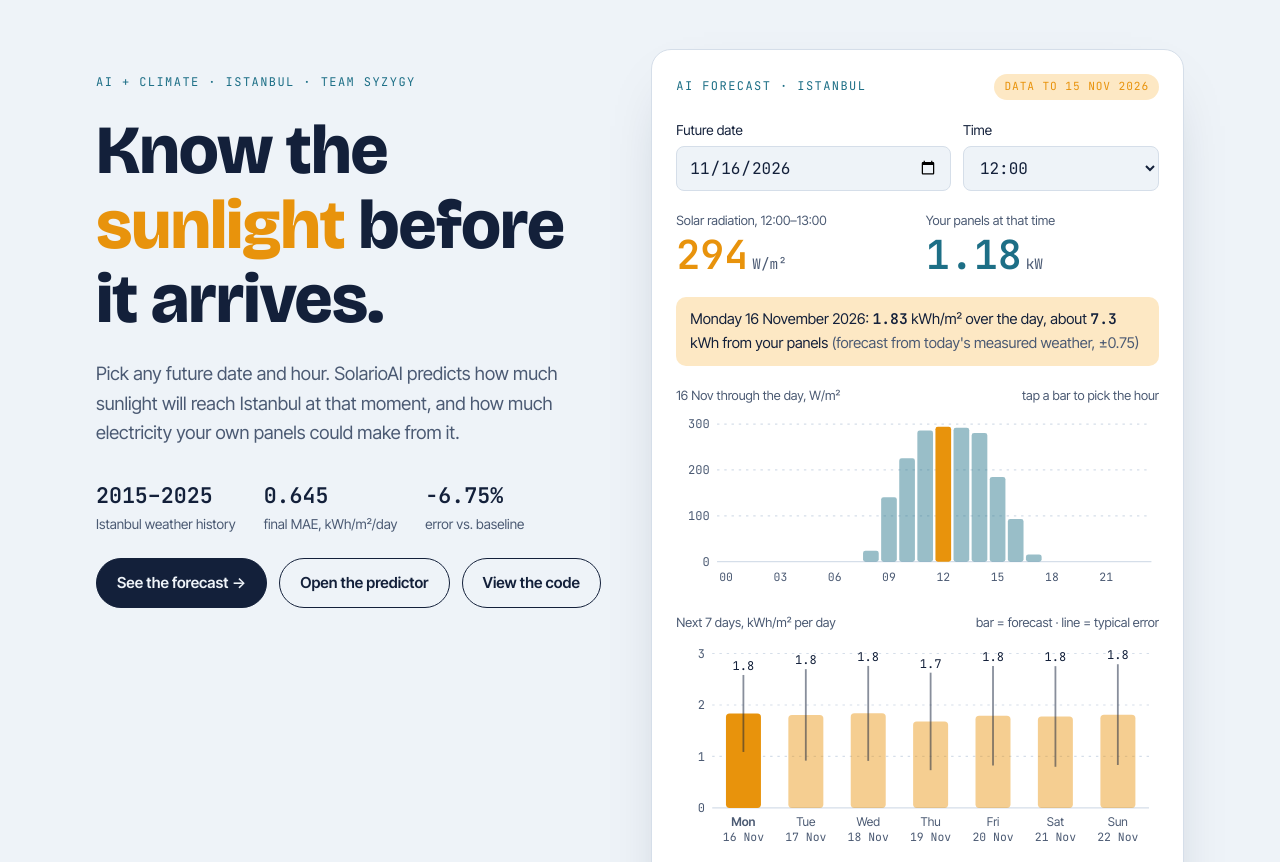
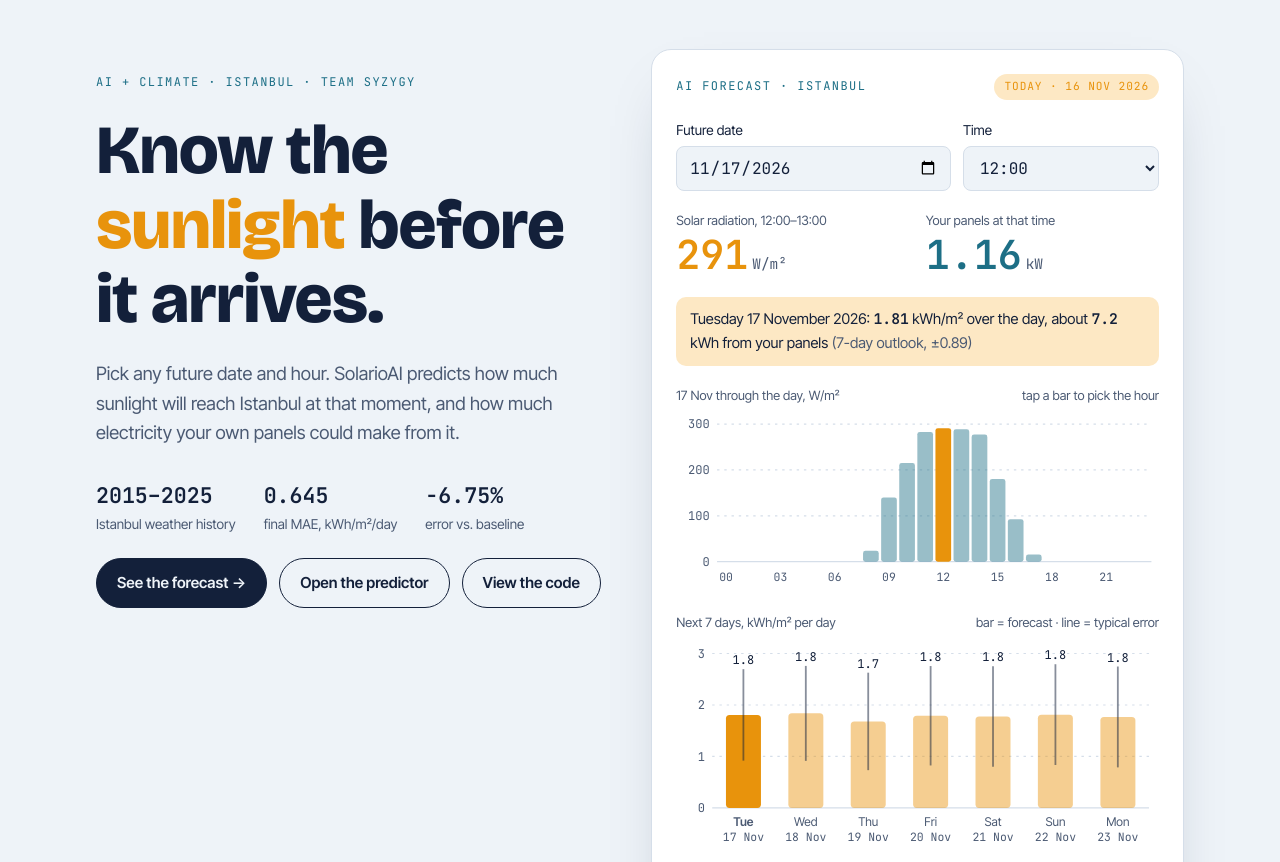
Before and after one commit to elameydanoglu/solarioai, a plain HTML site: page index.html in a window 1280 px wide. Shown: the part 56-918 px from the top of the page. Drawn offline with nearby package versions, Linux system fonts and the light colour scheme.

Commit message:
Anchor forecasts to today's date and refresh data every 3 hours
The forecast now starts from the real calendar day in Istanbul. If the
latest measurements lag behind, the model fills in the days since then,
so tomorrow and the 7-day outlook always move forward with the date.

Co-Authored-By: Claude Opus 5.5 <noreply@anthropic.com>
Claude-Session: https://claude.ai/code/session_01TrJxwzQaT9uxNfTXQ8XJrY

```diff
--- a/index.html
+++ b/index.html
@@ -551,16 +551,25 @@ select { width: 100%; padding: 6px 8px; border: 1px solid var(--line); border-ra
 
   // ---- forecast from the latest measured day ----
   var R = M.recent, today = M.issued;
-  var outlook = (function () {
+  // The real calendar day in Istanbul; forecasts are always anchored to it, even if measurements lag behind.
+  var now = (function () {
+    try { return new Intl.DateTimeFormat("en-CA", { timeZone: "Europe/Istanbul", year: "numeric", month: "2-digit", day: "2-digit" }).format(new Date()); }
+    catch (e) { var d = new Date(); return new Date(d.getTime() - d.getTimezoneOffset() * 6e4).toISOString().slice(0, 10); }
+  })();
+  if (now < today) now = today;
+  var gap = Math.round((Date.parse(now) - Date.parse(today)) / DAY);
+  // Chain the model from the last measured day through today and 7 days past it.
+  var chain = (function () {
     var hist = R.map(function (r) { return r[5]; });
     var w = R[R.length - 1].slice(1, 5), doy = doyOf(today), out = [];
-    for (var h = 1; h <= 7; h++) {
+    for (var h = 1; h <= gap + 7; h++) {
       var p = forest(row(w, hist, doy));
-      out.push({ date: addDays(today, h), rad: p, err: M.hmae[h - 1] });
+      out.push({ date: addDays(today, h), rad: p, err: M.hmae[Math.min(h, 7) - 1] });
       hist.push(p); doy = doy % 366 + 1; w = clim(doy).slice(0, 4);
     }
     return out;
   })();
+  var outlook = chain.slice(gap);
   function typical(iso) {
     var d = doyOf(iso), prev = (d + 364) % 366 + 1, c = clim(prev);
     var lag = function (k) { return clim(((d - 1 - k) % 366 + 366) % 366 + 1)[4]; };
@@ -574,8 +583,8 @@ select { width: 100%; padding: 6px 8px; border: 1px solid var(--line); border-ra
   }
   function dayForecast(iso) {
     var idx = Math.round((Date.parse(iso) - Date.parse(today)) / DAY) - 1;
-    if (idx === 0) return { rad: outlook[0].rad, how: "forecast from today's measured weather", err: M.hmae[0] };
-    if (idx > 0 && idx < 7) return { rad: outlook[idx].rad, how: "7-day outlook", err: M.hmae[idx] };
+    if (idx === 0) return { rad: chain[0].rad, how: "forecast from the latest measured weather", err: chain[0].err };
+    if (idx > 0 && idx < chain.length) return { rad: chain[idx].rad, how: "7-day outlook", err: chain[idx].err };
     return { rad: typical(iso), how: "typical for this date in Istanbul", err: M.hmae[6] };
   }
   var fmtK = function (k) { return k >= 100 ? k.toFixed(0) : k.toFixed(1); };
@@ -622,7 +631,7 @@ select { width: 100%; padding: 6px 8px; border: 1px solid var(--line); border-ra
     $("fareaO").value = num("farea") + " m²";
     $("feffO").value = num("feff").toFixed(1) + " %";
     var iso = $("fdate").value;
-    if (!iso || iso <= today) { iso = addDays(today, 1); $("fdate").value = iso; }
+    if (!iso || iso <= now) { iso = addDays(now, 1); $("fdate").value = iso; }
     var hr = +$("fhour").value, f = dayForecast(iso), vals = hourly(f.rad, iso), v = vals[(hr + 1) % 24];
     var area = num("farea"), eff = num("feff") / 100;
     $("hourLabel").textContent = "Solar radiation, " + pad(hr) + "–" + pad((hr + 1) % 24);
@@ -637,14 +646,13 @@ select { width: 100%; padding: 6px 8px; border: 1px solid var(--line); border-ra
   var hs = $("fhour");
   for (var k = 0; k < 24; k++) { var o = document.createElement("option"); o.value = k; o.textContent = pad(k); hs.appendChild(o); }
   hs.value = 12;
-  $("issuedPill").textContent = "Data to " + fmtDay(today, { day: "numeric", month: "short", year: "numeric" });
-  var localToday = new Date(); localToday = new Date(localToday.getTime() - localToday.getTimezoneOffset() * 6e4).toISOString().slice(0, 10);
-  if (localToday > addDays(today, 1)) {
-    $("stale").textContent = "Measurements run up to " + fmtDay(today, { day: "numeric", month: "long", year: "numeric" }) + ", so dates after the next 7 days use typical weather.";
+  $("issuedPill").textContent = "Today · " + fmtDay(now, { day: "numeric", month: "short", year: "numeric" });
+  if (gap >= 2) {
+    $("stale").textContent = "Latest measurements are from " + fmtDay(today, { day: "numeric", month: "long" }) + "; the model fills in the days since then.";
     $("stale").hidden = false;
   }
-  $("fdate").value = addDays(today, 1);
-  $("fdate").min = addDays(today, 1);
+  $("fdate").value = addDays(now, 1);
+  $("fdate").min = addDays(now, 1);
   $("errTomorrow").textContent = "±" + Math.round(M.hmae_hour.tomorrow);
   $("errLater").textContent = "±" + Math.round(M.hmae_hour.typical);
   $("forecast").addEventListener("input", updateForecast);
```
Also changed, not shown: 1 other file.
